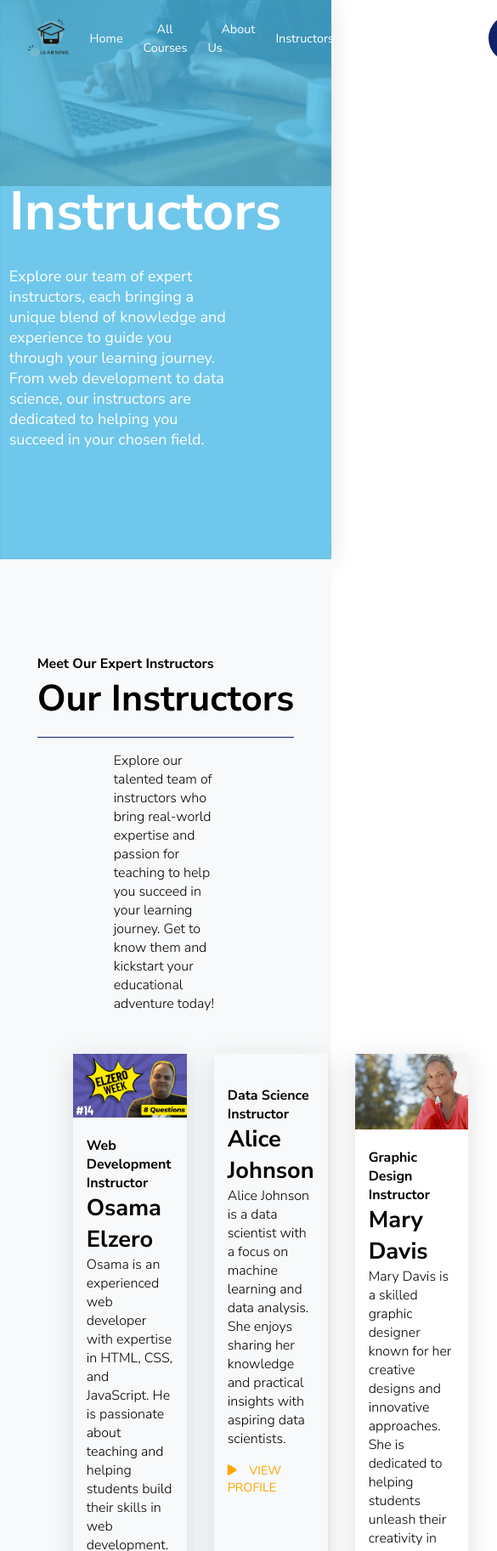
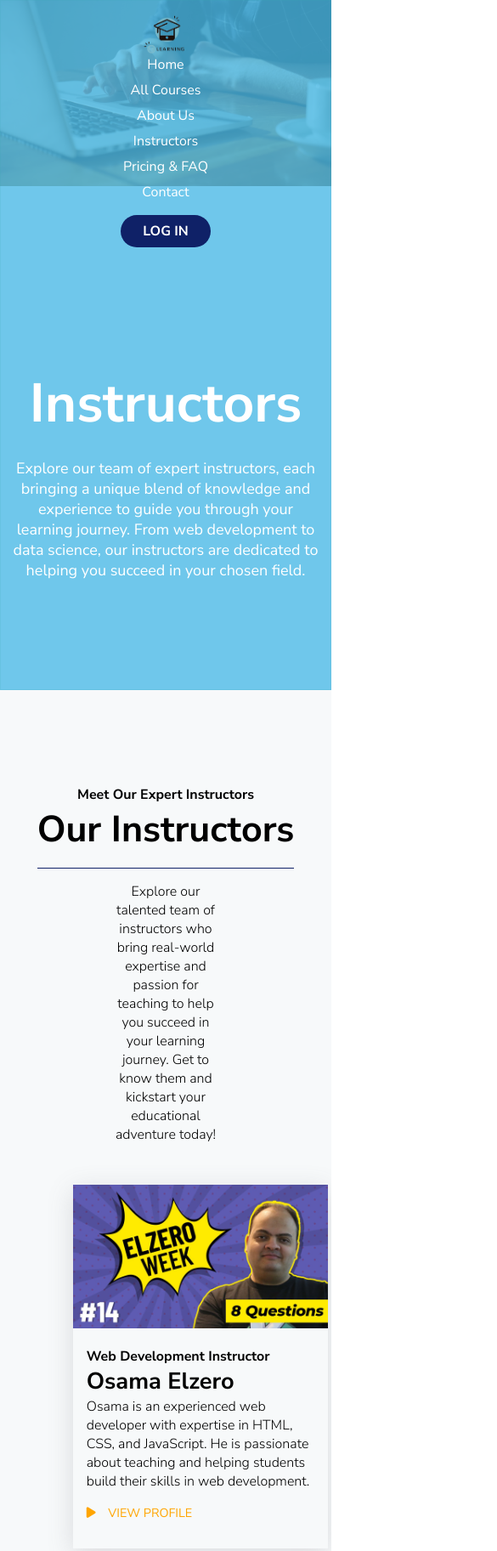
Before and after one commit to masaftic/E-Learning, a plain HTML site: page Instructors.html in a window 390 px wide. Shown: the top 1825 px of the page at 85% size, 585 px wide, since content can reach past the window. Drawn offline with Linux system fonts and the light colour scheme.

Commit message:
almost responsive

```diff
--- a/Instructors.html
+++ b/Instructors.html
@@ -1,25 +1,28 @@
 <!DOCTYPE html>
 <html lang="en">
+
 <head>
   <style>
-    .Instructors{
+    .Instructors {
       display: grid;
       gap: 2rem;
-  grid-template-columns: repeat(3, 1fr);
+      grid-template-columns: repeat(auto-fill, minmax(300px, 1fr));
     }
+
     .Instructor-box {
       box-shadow: rgba(100, 100, 111, 0.2) 0px 7px 29px 0px;
     }
-.Instructor-box img {
 
+    .Instructor-box img {}
 
-}
     .Instructor-box-data h2 {
       font-size: 1.7rem;
     }
+
     .Instructor-box-data h3 {
       font-size: 1rem;
     }
+
     .Instructor-box-data a {
       color: orange;
     }
--- a/css/all-courses.css
+++ b/css/all-courses.css
@@ -34,8 +34,33 @@
 .learn-courses {
   display: grid;
   gap: 2rem;
-  grid-template-columns: repeat(3, 1fr);
+  grid-template-columns: repeat(auto-fill, minmax(300px, 1fr));
 }
+
+
+@media (max-width: 1000px) {
+  .learn-heading-body {
+    flex-direction: column;
+    align-items: center;
+    justify-content: center;
+    /* padding: 20rem; */
+  }
+}
+
+@media (max-width: 850px) {
+  .learn-heading {
+    flex-direction: column;
+  }
+
+  .learn-heading-title {
+    border-right: 0;
+    border-bottom: 1px solid var(--clr-dark-blue);
+    padding-right: 3rem;
+    padding: 1rem 0;
+    margin: 1rem 0;
+  }
+}
+
 
 .course-box {
   box-shadow: rgba(100, 100, 111, 0.2) 0px 7px 29px 0px;
--- a/css/base.css
+++ b/css/base.css
@@ -85,11 +85,28 @@ header {
 }
 
 .navbar ul li a:not(.btn) {
-  padding: 0 1rem;
+  padding: 0 0.5rem;
+  font-size: 1rem;
 }
 
 .navbar ul li a:not(.btn):hover {
   color: var(--clr-dark-blue);
+}
+
+@media (max-width: 850px) {
+  .navbar {
+    flex-direction: column;
+    font-size: 1rem;
+  }
+
+  .navbar ul {
+    flex-direction: column;
+  }
+
+  .navbar ul li a {
+    font-size: 1rem;
+    margin: 0.5rem 0;
+  }
 }
 
 
@@ -118,6 +135,31 @@ header {
   gap: 2rem;
   align-items: center;
   font-weight: 700;
+}
+
+@media (max-width: 850px) {
+  .intro-content {
+    text-align: center;
+  }
+
+  h1 {
+    width: 100%;
+  }
+
+  .intro-content p {
+    font-weight: 400;
+    font-size: 1.125rem;
+    width: 100%;
+  }
+
+  .intro-content .links {
+    display: flex;
+    gap: 2rem;
+    align-items: center;
+    justify-content: center;
+    font-weight: 700;
+  }
+
 }
 
 
@@ -158,7 +200,7 @@ header {
   gap: 1rem
 }
 
-@media (max-width: 1000px) {
+@media (max-width: 1040px) {
   .learn-heading-body {
     flex-direction: column;
     align-items: center;
@@ -170,6 +212,7 @@ header {
 @media (max-width: 850px) {
   .learn-heading {
     flex-direction: column;
+    text-align: center;
   }
 
   .learn-heading-title {
@@ -178,6 +221,7 @@ header {
     padding-right: 3rem;
     padding: 1rem 0;
     margin: 1rem 0;
+    text-align: center;
   }
 }
 
@@ -198,7 +242,7 @@ header {
 
 .join-us input {
   height: 2.25rem;
-  margin: 0 0.5rem;
+  margin: 1rem 0.5rem;
   padding: 0 0.5rem;
   border: none;
   min-width: 15rem;
@@ -246,8 +290,9 @@ header {
 }
 
 .footer-navbar .footer-content {
-  display: flex;
-  justify-content: space-between;
+  display: grid;
+  grid-template-columns: repeat(auto-fill, minmax(300px, 1fr));
+  gap: 1rem;
 }
 
 .footer-navbar hr {
```
Also changed, not shown: css/home.css (+7 -0 lines), css/pricing-faq.css (+7 -34 lines). Lines whose indentation alone changed are shown as unchanged.
